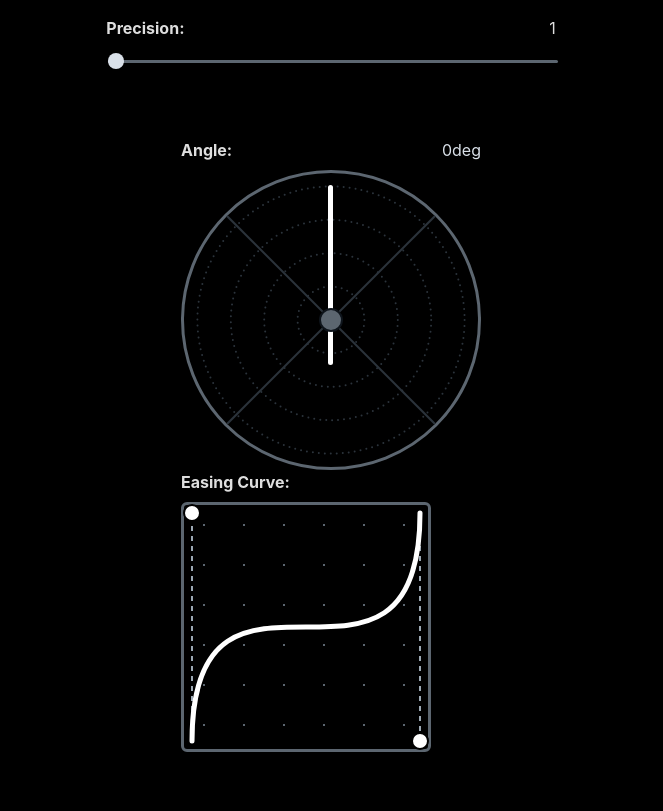
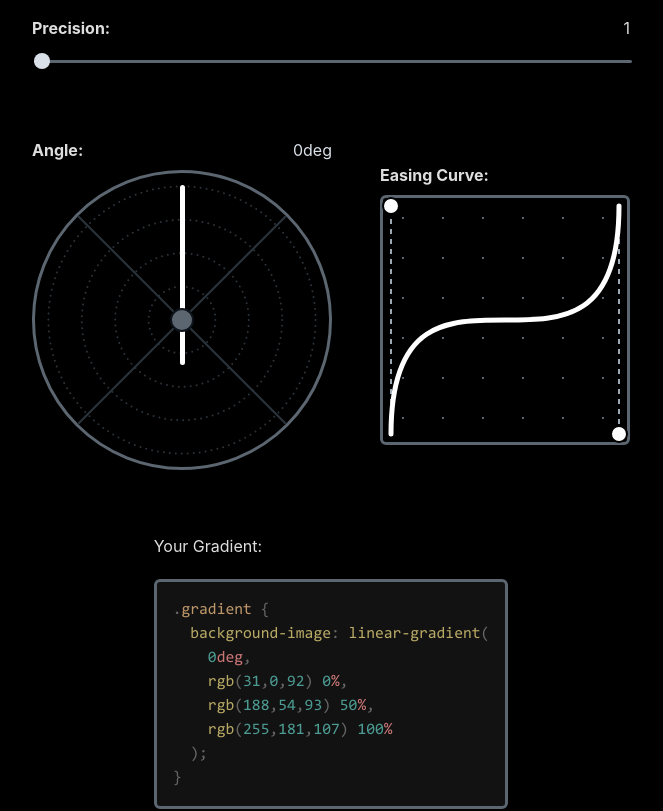
Before and after one commit to patryk-harasiuk/gradient-generator, a React (Vite) app: page / in a window 1280 px wide. Shown: the part 700-1511 px from the top of the page, without its empty margins (309-972 px from the left). Built offline with nearby package versions, Linux system fonts and the light colour scheme.

Commit message:
feat: add pickers class

```diff
--- a/src/components/EasingCurvePicker/EasingCurvePicker.module.css
+++ b/src/components/EasingCurvePicker/EasingCurvePicker.module.css
@@ -1,6 +1,7 @@
 .wrapper {
   display: flex;
   flex-direction: column;
+  flex-grow: 1;
   row-gap: 8px;
 }
 
--- a/src/components/EasingCurvePicker/EasingCurvePicker.tsx
+++ b/src/components/EasingCurvePicker/EasingCurvePicker.tsx
@@ -89,7 +89,7 @@ export const Bezier = ({
 
   return (
     <div className={styles.wrapper}>
-      <span className={styles.info}>Easing Curve:</span>
+      <div className={styles.info}>Easing Curve:</div>
 
       <div className={styles.boxWrapper}>
         <div className={styles.svgWrapper}>
--- a/src/index.css
+++ b/src/index.css
@@ -148,3 +148,16 @@ dialog::backdrop {
     opacity: 1;
   }
 }
+
+.pickers {
+  width: 100%;
+  display: flex;
+  flex-direction: column;
+  gap: 48px;
+  justify-content: center;
+  align-items: center;
+
+  @media (min-width: 640px) {
+    flex-direction: row;
+  }
+}
```
